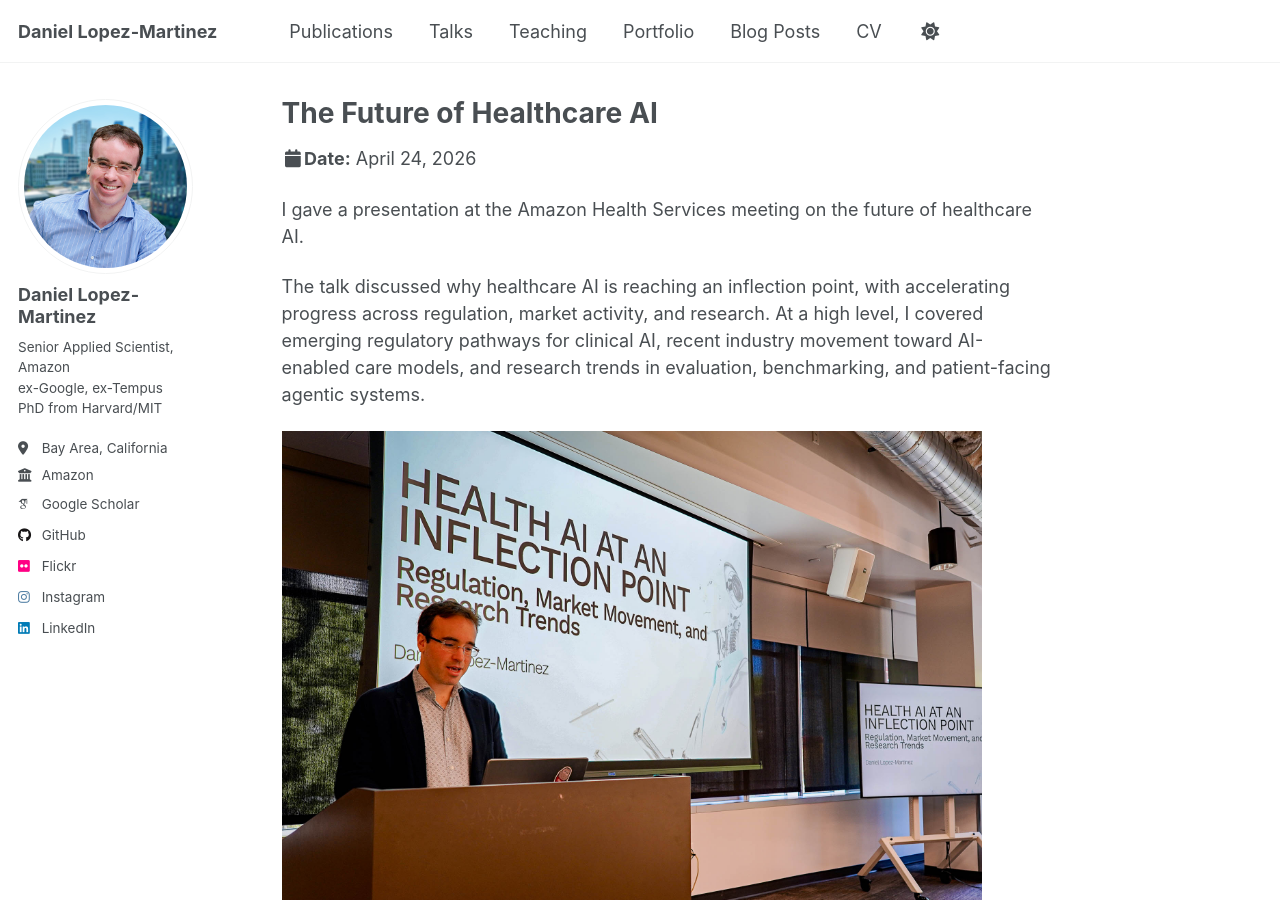
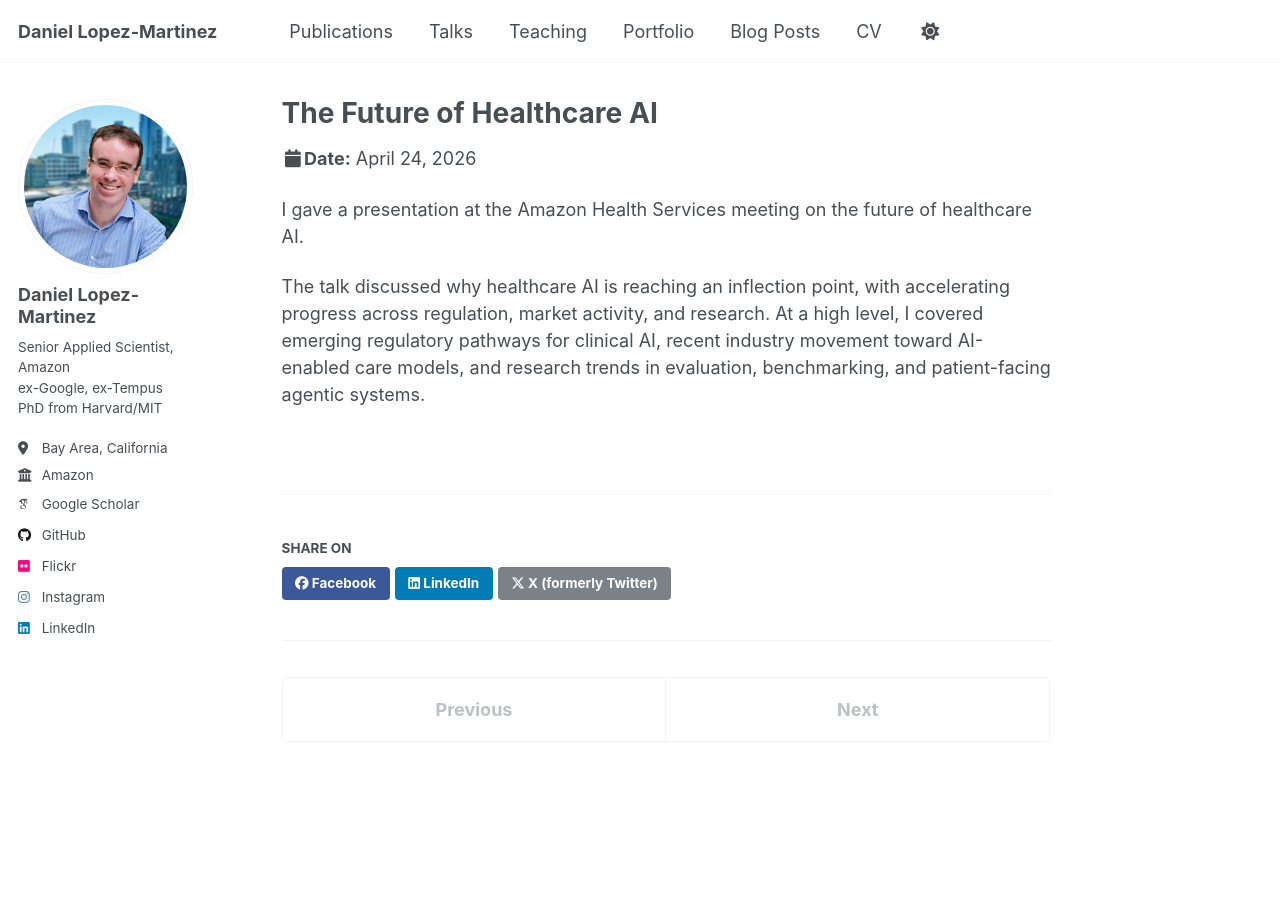
Before and after one commit to daniel-lopezmartinez/daniel-lopezmartinez.github.io, a Jekyll site: the page built from _talks/2026-04-24-talk-future-healthcare-ai.md, in a window 1280 px wide and 900 px high. Built offline with Jekyll 4.4.1, drawn with Linux system fonts in a browser that asks for light colours; some web fonts are replaced; a script that is not in the unit is left out.

Commit message:
removed image

```diff
--- a/_talks/2026-04-24-talk-future-healthcare-ai.md
+++ b/_talks/2026-04-24-talk-future-healthcare-ai.md
@@ -7,11 +7,11 @@ venue: Amazon Health Services Meeting
 date: 2026-04-24
 location: "Seattle, WA, USA"
 description: "Perspective on why healthcare AI is at an inflection point, spanning regulation, market dynamics, and research directions for evaluation and agentic systems."
-image: /images/blog/2026-04-24-ahs_health_ai_inflection_point.jpg
+# image: /images/blog/2026-04-24-ahs_health_ai_inflection_point.jpg
 ---
 
 I gave a presentation at the Amazon Health Services meeting on the future of healthcare AI.
 
 The talk discussed why healthcare AI is reaching an inflection point, with accelerating progress across regulation, market activity, and research. At a high level, I covered emerging regulatory pathways for clinical AI, recent industry movement toward AI-enabled care models, and research trends in evaluation, benchmarking, and patient-facing agentic systems.
 
-<img src='/images/blog/2026-04-24-ahs_health_ai_inflection_point.jpg' width="700" height="400" alt="Daniel Lopez-Martinez standing at a podium presenting his talk 'Health AI at an Inflection Point: Regulation, Market Movement, and Research Trends' at the Amazon Health Services Leadership Meeting in Seattle. The title slide is projected on a large screen behind him.">
+<!-- <img src='/images/blog/2026-04-24-ahs_health_ai_inflection_point.jpg' width="700" height="400" alt="Daniel Lopez-Martinez standing at a podium presenting his talk 'Health AI at an Inflection Point: Regulation, Market Movement, and Research Trends' at the Amazon Health Services Leadership Meeting in Seattle. The title slide is projected on a large screen behind him."> -->
```
